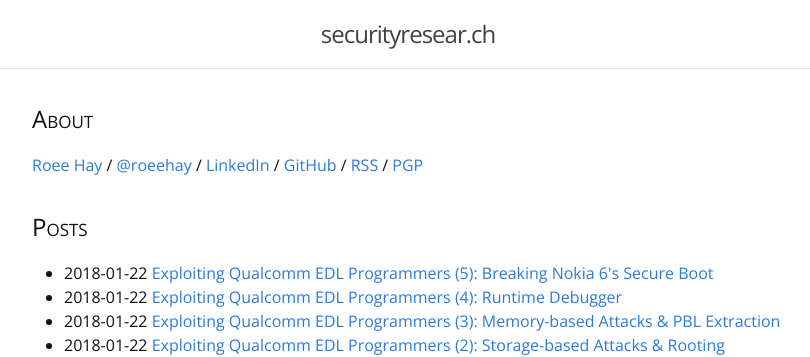
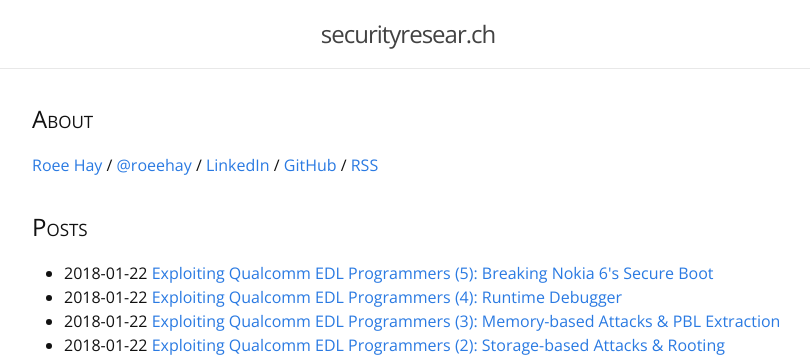
Before and after one commit to roeeh/roeeh.github.io, a Jekyll site: the page built from index.html, in a window 1280 px wide. Shown: the top 357 px of the page, without its empty margins (232-1042 px from the left). Built offline with Jekyll 4.4.1, drawn with Linux system fonts in a browser that asks for light colours; comment, search, counter and statistics services are not loaded.

Commit message:
removed old pgp key

```diff
--- a/index.html
+++ b/index.html
@@ -5,7 +5,7 @@ description: Security Research Blog by Roee Hay / @roeehay
 <div class="home">
 	<section>
 		<h2 class="smallcap">about</h2>
-                <p><a href="https://keybase.io/roee">Roee Hay</a> / <a href="https://twitter.com/roeehay">@roeehay</a> / <a href="https://www.linkedin.com/in/roeehay">LinkedIn</a> / <a href="https://github.com/roeeh">GitHub</a> / <a href="/feed.xml">RSS</a> / <a href="/pgp">PGP</a></p>
+                <p><a href="https://keybase.io/roee">Roee Hay</a> / <a href="https://twitter.com/roeehay">@roeehay</a> / <a href="https://www.linkedin.com/in/roeehay">LinkedIn</a> / <a href="https://github.com/roeeh">GitHub</a> / <a href="/feed.xml">RSS</a></p>
 	</section>
 	<section>
 		<h2 class="smallcap">posts</h2>
```
